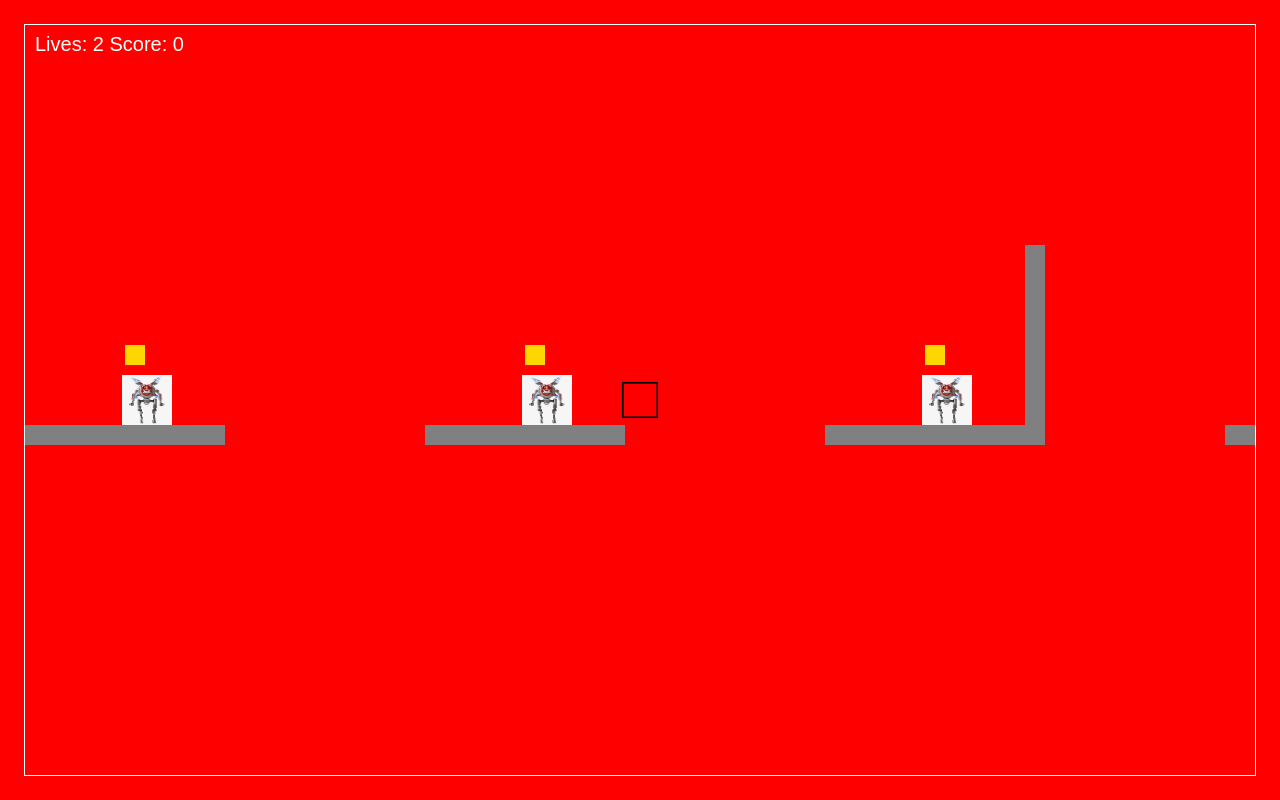
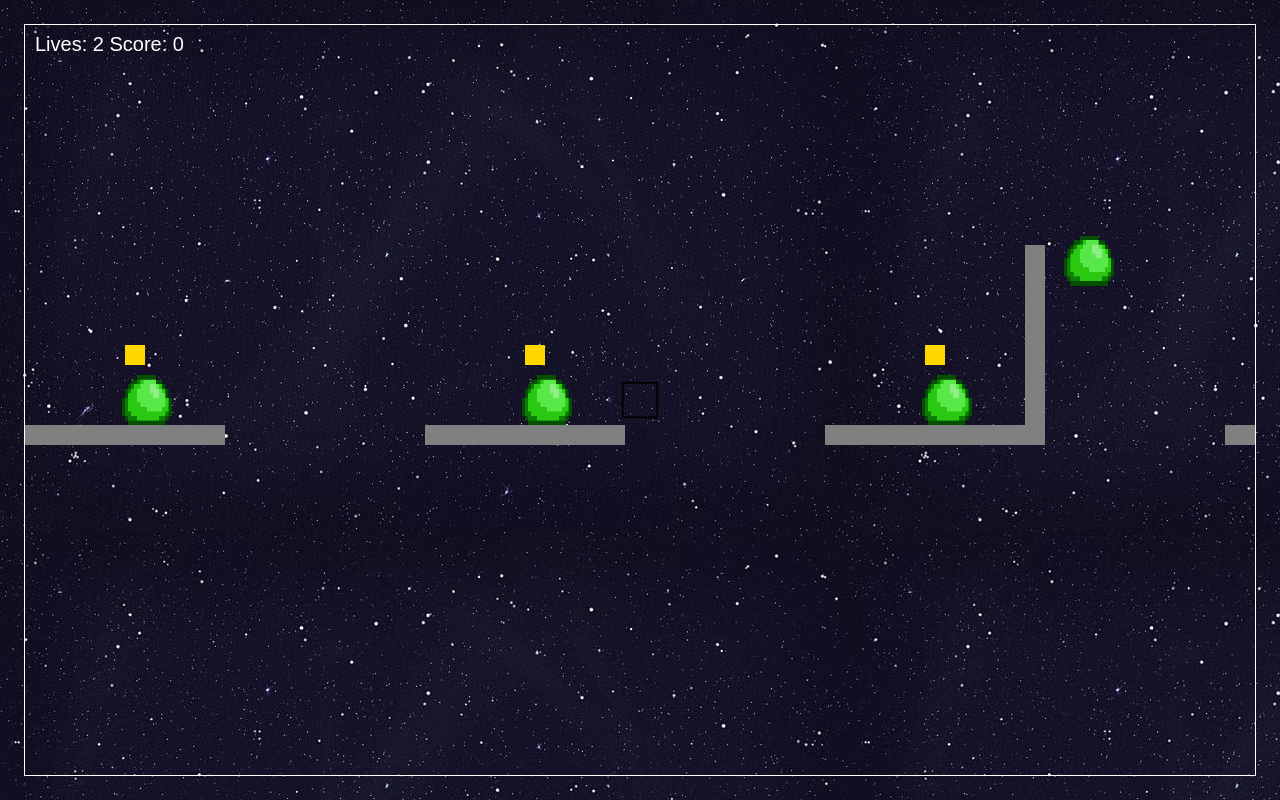
Before and after one commit to Logan-D00255031/CA2-jsGameEngine, a plain HTML site: page index.html in a window 1280 px wide. Drawn offline with Linux system fonts and the light colour scheme.

Commit message:
Added new enemy type
Added new enemy type
Also edited code for animator

```diff
--- a/css/styles.css
+++ b/css/styles.css
@@ -5,7 +5,8 @@ body {
     justify-content: center;
     align-items: center;
     height: 100vh;
-    background-color: #ff0000; /* Red background color */
+    /*background-color: #ff0000; /* Red background color */
+    background-image: url("/resources/images/stars-background.jpg");
 }
 
 /* Add border to the canvas element */
--- a/js/engine/resources.js
+++ b/js/engine/resources.js
@@ -15,7 +15,11 @@ const AudioFiles = {
 Images.player.src = './resources/images/player/square.png'; // Update the image path
 
 // Set the source of the enemy image.
-Images.enemy.src = './resources/images/enemy/enemy.png'; // Update the image path
+Images.enemy.src = './resources/images/enemy/Green-Slime.png'; // Update the image path
+
+const Animations = {
+  playerMove: "./resources/animations/player/move/1.png",
+};
 
 // Export the Images and AudioFiles objects so they can be imported and used in other modules.
 export { Images, AudioFiles };
--- /dev/null
+++ b/js/game/enemy2.js
@@ -0,0 +1,105 @@
+// Import the GameObject class from the 'engine' directory
+import GameObject from '../engine/gameobject.js';
+
+// Import the Renderer class from the 'engine' directory
+import Renderer from '../engine/renderer.js';
+
+// Import the Physics class from the 'engine' directory
+import Physics from '../engine/physics.js';
+
+// Import the Images object from the 'engine' directory. This object contains all the game's image resources
+import {Images} from '../engine/resources.js';
+
+// Import the Player and Platform classes from the current directory
+import Player from './player.js';
+import Platform from './platform.js';
+
+// Define a new class, Enemy, which extends (i.e., inherits from) GameObject
+class Enemy2 extends GameObject {
+
+  // Define the constructor for this class, which takes two arguments for the x and y coordinates
+  constructor(x, y) {
+    // Call the constructor of the superclass (GameObject) with the x and y coordinates
+    super(x, y);
+
+    // Add a Renderer component to this enemy, responsible for rendering it in the game.
+    // The renderer uses the color 'green', dimensions 50x50, and an enemy image from the Images object
+    this.addComponent(new Renderer('green', 50, 50, Images.enemy));
+
+    // Add a Physics component to this enemy, responsible for managing its physical interactions
+    // Sets the initial velocity and acceleration
+    this.addComponent(new Physics({ x: 50, y: 30 }, { x: 0, y: 0 }, { x: 0, y: 0 }));
+
+    // Initialize variables related to enemy's movement
+    this.movementDistance = 0;
+    this.movementLimit = 100;
+    this.movingRight = false;
+  }
+
+  // Define an update method that will run every frame of the game. It takes deltaTime as an argument
+  // which represents the time passed since the last frame
+  update(deltaTime) {
+    // Get the Physics component of this enemy
+    const physics = this.getComponent(Physics);
+    this.renderer = this.getComponent(Renderer);
+
+    // Check if the enemy is moving to the right
+    if (this.movingRight) {
+        physics.velocity.x = 50;
+    } else {
+        physics.velocity.x = -50;
+    }
+
+    // Check if the enemy is colliding with the player
+    const player = this.game.gameObjects.find(obj => obj instanceof Player);
+    if (physics.isColliding(player.getComponent(Physics))) {
+      player.collidedWithEnemy();
+    }
+
+    // Check if the enemy is colliding with any platforms
+    const platforms = this.game.gameObjects.filter(obj => obj instanceof Platform);
+    this.isOnPlatform = false;
+    for (const platform of platforms) {
+      // Check for collision on the right of the player
+      if (physics.isCollidingRight(platform.getComponent(Physics))) {
+        physics.velocity.x *= -1;
+        physics.acceleration.x *= -1;
+        this.movingRight = false;
+        this.x = platform.x - this.renderer.width;
+        console.log("Colliding on right")
+      }
+      // Check for collision on the left of the player
+      if (physics.isCollidingLeft(platform.getComponent(Physics))) {
+        physics.velocity.x *= -1;
+        physics.acceleration.x *= -1;
+        this.movingRight = true;
+        this.x = platform.x + platform.getComponent(Renderer).width;
+        console.log("Colliding on left")
+      }
+      // Check for collision on the top of the player
+        if (physics.isCollidingTop(platform.getComponent(Physics))) {
+        physics.velocity.y *= -1;
+        physics.acceleration.y *= -1;
+        this.y = platform.y + platform.getComponent(Renderer).height;
+        console.log("Colliding on top")
+      }
+      // Check for collision on the bottom of the player
+      if (physics.isCollidingBottom(platform.getComponent(Physics))) {
+        physics.velocity.y *= -1;
+        physics.acceleration.y *= -1;
+        this.y = platform.y - this.renderer.height;
+        this.isOnPlatform = true;
+        console.log("Colliding on bottom")
+      }
+    }
+
+    this.oldX = this.x;
+    this.oldY = this.y;
+
+    // Call the update method of the superclass (GameObject), passing along deltaTime
+    super.update(deltaTime);
+  }
+}
+
+// Export the Enemy class as the default export of this module
+export default Enemy2;
--- a/js/game/level.js
+++ b/js/game/level.js
@@ -2,6 +2,7 @@
 import Game from '../engine/game.js';
 import Player from './player.js';
 import Enemy from './enemy.js';
+import Enemy2 from './enemy2.js';
 import PlayerUI from './playerUI.js';
 import Platform from './platform.js';
 import Collectible from './collectible.js';
@@ -42,6 +43,7 @@ class Level extends Game {
       new Platform(9 * (platformWidth + gap), this.canvas.height - 20, platformWidth, 20),
       new Platform(10 * (platformWidth + gap), this.canvas.height - 20, platformWidth, 20),
       new Platform(5 * (platformWidth), this.canvas.height - platformWidth, 20, platformWidth),
+      new Platform(-1000, -500, 1000, 25),
     ];
     for (const platform of platforms) {
       this.addGameObject(platform);
@@ -51,6 +53,8 @@ class Level extends Game {
     this.addGameObject(new Enemy(50, this.canvas.height - 80));
     this.addGameObject(new Enemy(platformWidth + gap + 50, this.canvas.height - 80));
     this.addGameObject(new Enemy(2 * (platformWidth + gap) + 50, this.canvas.height - 80));
+
+    this.addGameObject(new Enemy2(3 * (platformWidth + gap) + 50, this.canvas.height - 80));
 
     // Create collectibles and add them to the game
     this.addGameObject(new Collectible(100, this.canvas.height - 100, 20, 20));
```
Also changed, not shown: js/engine/animator.js (+35 -3 lines), resources/animations/player/move/1.png (added), resources/images/enemy/Green-Slime.png (added), resources/images/stars-background.jpg (added).
